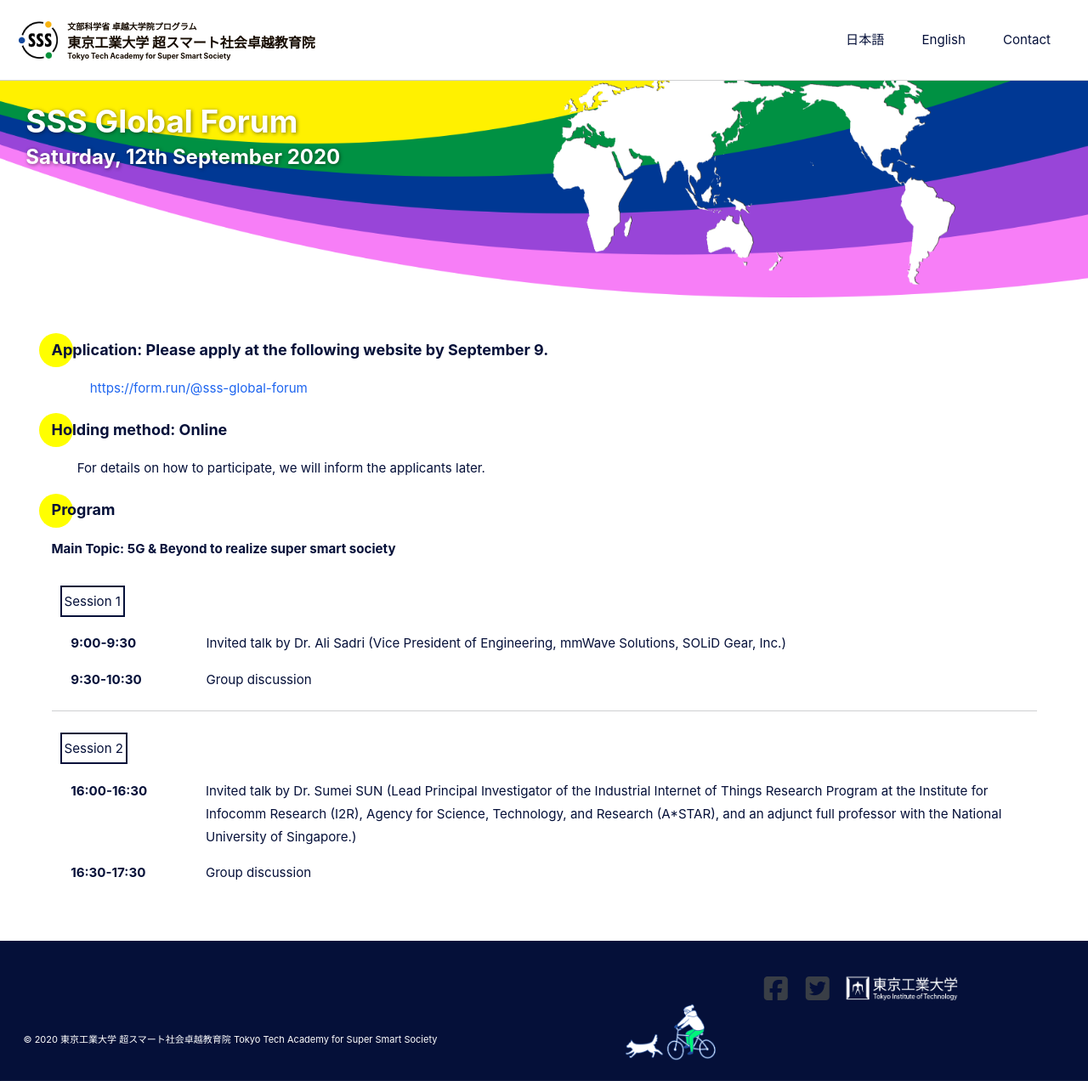
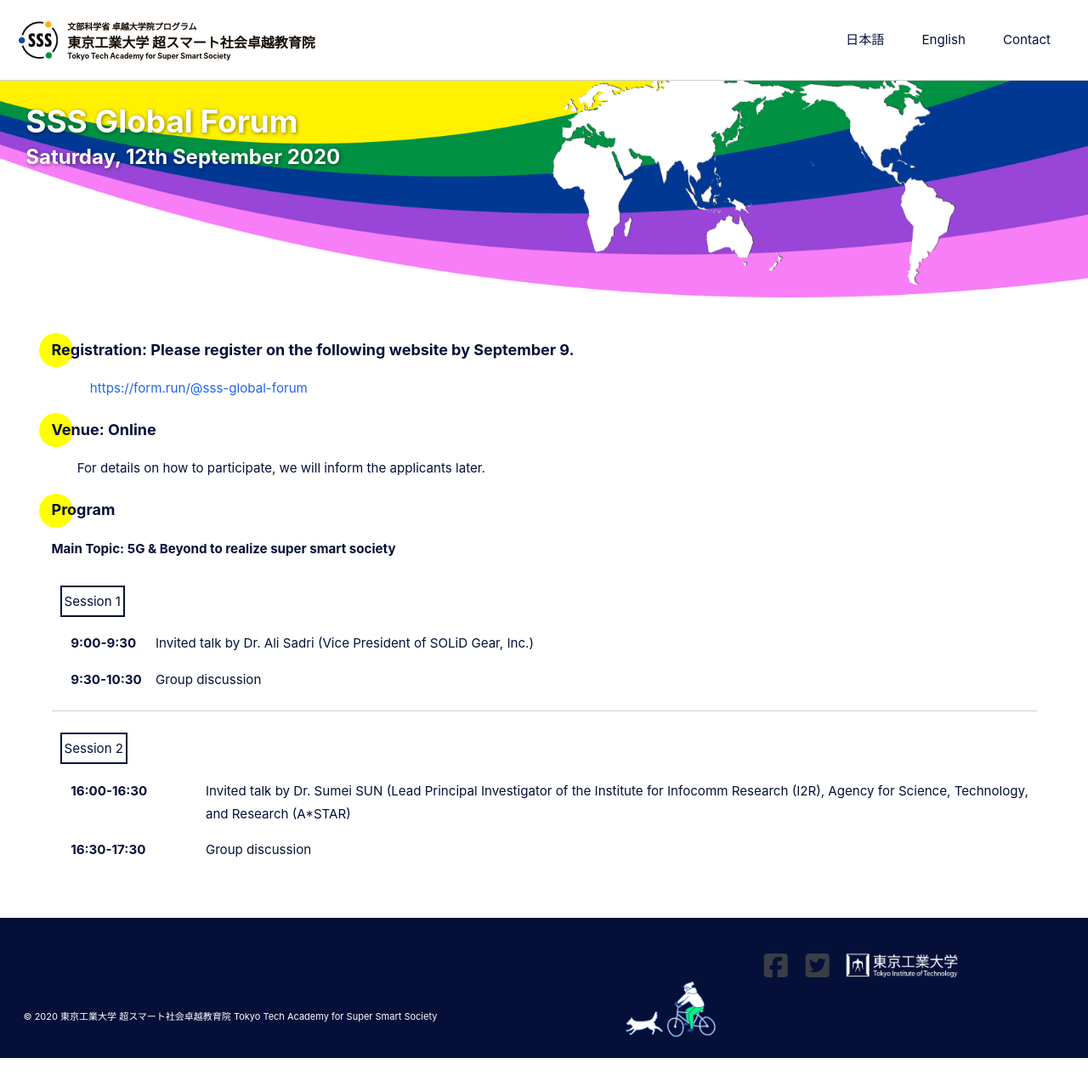
Before and after one commit to fl1d/w0ex.github.io, a Jekyll site: the page built from _pages/global-forum_en.md, in a window 1280 px wide. Shown: the whole page at 85% size. Built offline with Jekyll 4.4.1, drawn with Linux system fonts in a browser that asks for light colours; cached includes are drawn as plain includes; nearby versions of some CDN libraries; after the commit the page ends 1245 px from its top, so only the background shows below that.

Commit message:
Update global-forum_en.md

```diff
--- a/_pages/global-forum_en.md
+++ b/_pages/global-forum_en.md
@@ -9,10 +9,10 @@
   actions:
 ---
 
-<h4><font size="4">Application: Please apply at the following website by September 9.</font></h4>
+<h4><font size="4">Registration: Please register on the following website by September 9.</font></h4>
 　　　[https://form.run/@sss-global-forum](https://form.run/@sss-global-forum)
 
-<h4><font size="4">Holding method: Online</font></h4>
+<h4><font size="4">Venue: Online</font></h4>
 　　For details on how to participate, we will inform the applicants later.
 
 <h4><font size="4">Program</font></h4>
@@ -24,7 +24,7 @@
 <table style="border:none;" width="100%">
 <tr>
 <td style="border:none;" width="20%">
-　<B>9:00-9:30</B></td><td style="border:none;">Invited talk by Dr. Ali Sadri (Vice President of Engineering, mmWave Solutions, SOLiD Gear, Inc.)</td>
+　<B>9:00-9:30</B></td><td style="border:none;">Invited talk by Dr. Ali Sadri (Vice President of SOLiD Gear, Inc.)</td>
 </tr>
 <tr>
 <td style="border:none;">
@@ -39,7 +39,7 @@
 <table width="100%">
 <tr>
 <td style="border:none;" width="15%">
-　<B>16:00-16:30</B></td><td style="border:none;">Invited talk by Dr. Sumei SUN (Lead Principal Investigator of the Industrial Internet of Things Research Program at the Institute for Infocomm Research (I2R), Agency for Science, Technology, and Research (A*STAR), and an adjunct full professor with the National University of Singapore.)</td>
+　<B>16:00-16:30</B></td><td style="border:none;">Invited talk by Dr. Sumei SUN (Lead Principal Investigator of the Institute for Infocomm Research (I2R), Agency for Science, Technology, and Research (A*STAR)</td>
 </tr>
 <tr>
 <td style="border:none;">
```
